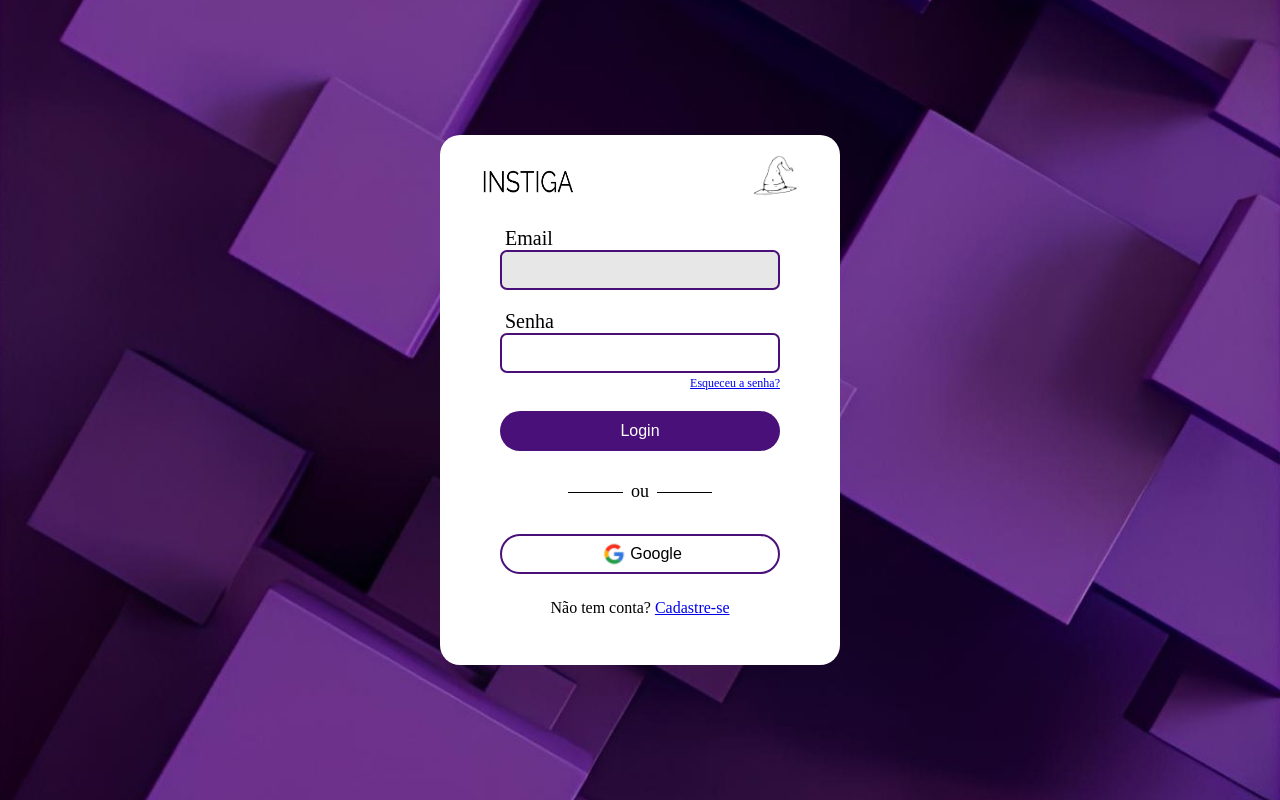
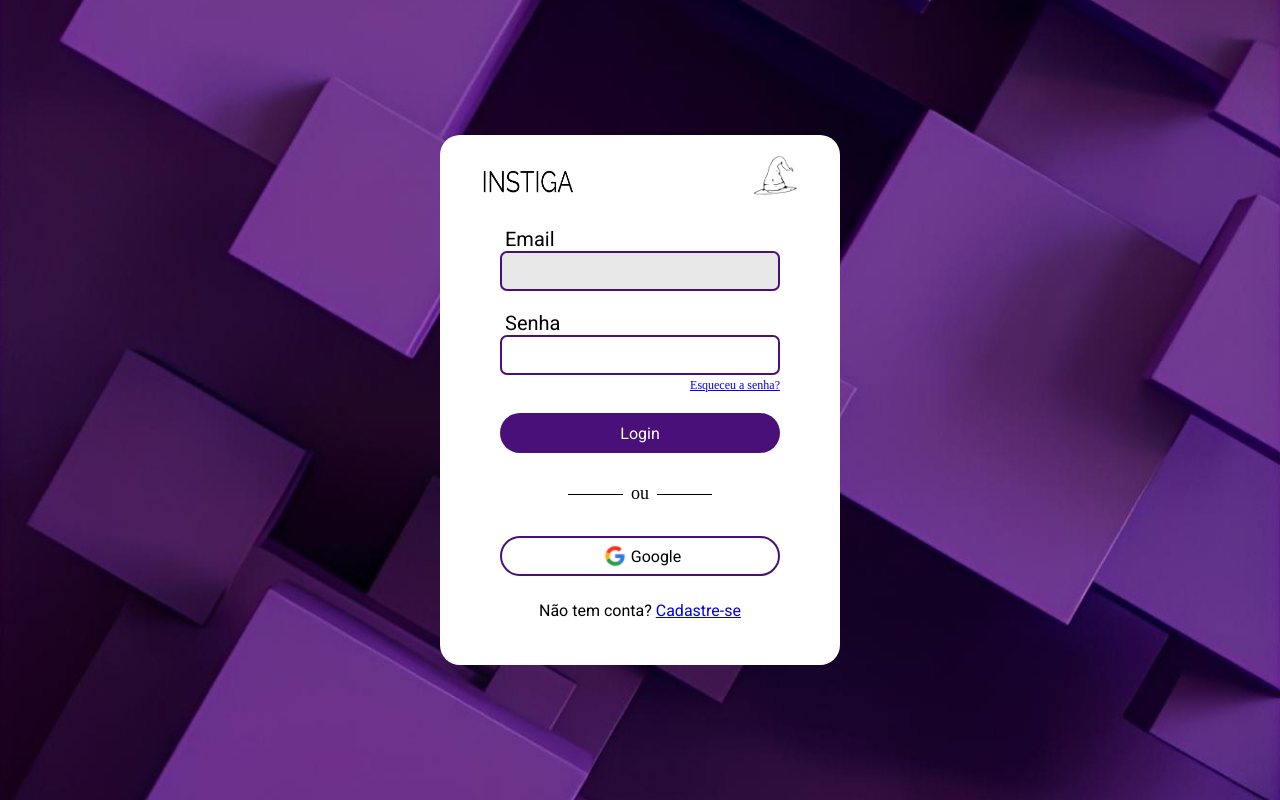
Before and after one commit to Arthur-Vilar/instiga, a plain HTML site: page index.html in a window 1280 px wide. Drawn offline with Linux system fonts and the light colour scheme.

Commit message:
Update login.css

```diff
--- a/styles/login.css
+++ b/styles/login.css
@@ -1,4 +1,5 @@
 @charset "UTF-8";
+@import url('https://fonts.googleapis.com/css2?family=Roboto:ital,wght@0,100;0,300;0,400;0,500;0,700;0,900;1,100;1,300;1,400;1,500;1,700;1,900&display=swap');
 
 *{
     box-sizing: border-box;
@@ -77,6 +78,7 @@ fieldset{
     font-size: 2rem;
     margin-left: .5rem;
     text-align: left;
+    font-family: Roboto;
 }
 .form-area input{
     border: 2px solid var(--princ);
@@ -99,6 +101,7 @@ button{
     cursor: pointer;
     height: 4rem;
     font-size: 1.6rem;
+    font-family: Roboto;
 }
 
 #login{
@@ -129,6 +132,7 @@ button{
     margin-block: .5rem;
     text-align: center;
     font-size: 1.6rem;
+    font-family: Roboto;
 }
 
 #Google{
```
